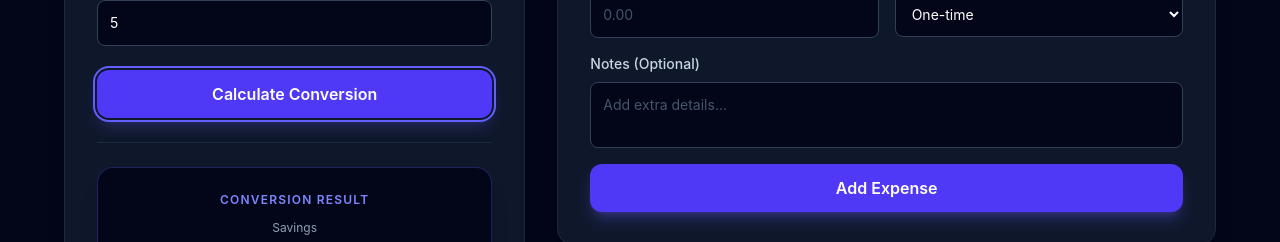
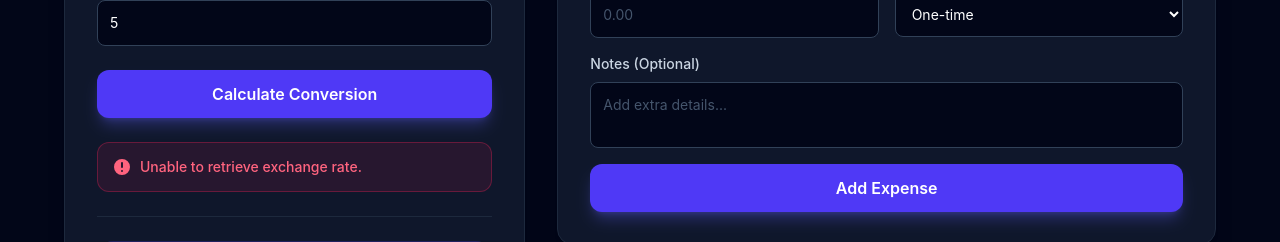
Before and after one commit to mohdriyaan/relocation-budget, a React (Vite) app in the folder client/: page /calculator in a window 1280 px wide. Both pictures are taken after typing "5" into the empty fields and a click on the button "Calculate Conversion". Shown: the part 461-703 px from the top of the page. Built offline with nearby package versions, Linux system fonts and the light colour scheme; no server answers.

Commit message:
feat: display exchange rate status

```diff
--- a/client/src/pages/Calculator.jsx
+++ b/client/src/pages/Calculator.jsx
@@ -40,14 +40,10 @@ const Calculator = () => {
 
   const [exchangeRateError, setExchangeRateError] = useState(null)
 
-  useEffect(()=>{
-    fetchRate(formData.originCurrency, formData.destinationCurrency)
-  },[formData.originCurrency,formData.destinationCurrency])
-
-  async function fetchRate(from,to){
+  async function fetchRate(from, to) {
     try {
       setIsRateLoading(true)
-      const result = await getExchangeRate(from,to)
+      const result = await getExchangeRate(from, to)
       setExchangeRateData(result.rate)
       setExchangeRateError(null)
     } catch (error) {
@@ -159,12 +155,13 @@ const Calculator = () => {
     ))
   }
 
-  function handleSubmit(event) {
+  async function handleSubmit(event) {
     event.preventDefault()
 
     const isSavingsValid = checkSavingsError(formData.savings)
+    const isPairValid = checkCurrencyPairError(formData.originCurrency, formData.destinationCurrency)
 
-    if (!isSavingsValid) {
+    if (!isSavingsValid || !isPairValid) {
       return;
     }
 
@@ -177,13 +174,14 @@ const Calculator = () => {
     }
 
     setResult(convertedAmount)
+    await fetchRate(formData.originCurrency, formData.destinationCurrency)
     setShowSummary(true)
   }
 
   const totalExpenses = calculateTotalExpenses(expenses)
   const oneTimeExpenses = calculateOneTimeExpenses(expenses)
   const monthlyExpenses = calculateMonthlyExpenses(expenses)
-  const remainingBudget = calculateRemainingBudget(formData.savings,totalExpenses)
+  const remainingBudget = calculateRemainingBudget(formData.savings, totalExpenses)
   const runway = calculateRunway(remainingBudget, monthlyExpenses)
 
   return (
@@ -248,17 +246,65 @@ const Calculator = () => {
                 error={errors.savings}
               />
 
+              {/* Submit Button with Loading Spinner */}
               <button
                 type="submit"
-                className="w-full bg-indigo-600 hover:bg-indigo-500 text-white font-semibold py-3 px-4 rounded-xl transition-all duration-200 shadow-lg shadow-indigo-500/30 focus:outline-none focus:ring-2 focus:ring-indigo-500 focus:ring-offset-2 focus:ring-offset-slate-900"
+                disabled={isRateLoading}
+                className="w-full bg-indigo-600 hover:bg-indigo-500 disabled:bg-indigo-600/50 disabled:cursor-not-allowed text-white font-semibold py-3 px-4 rounded-xl transition-all duration-200 shadow-lg shadow-indigo-500/30 focus:outline-none focus:ring-2 focus:ring-indigo-500 focus:ring-offset-2 focus:ring-offset-slate-900 flex items-center justify-center gap-2"
               >
-                Calculate Conversion
+                {isRateLoading ? (
+                  <>
+                    <svg
+                      className="animate-spin h-5 w-5 text-white"
+                      xmlns="http://www.w3.org/2000/svg"
+                      fill="none"
+                      viewBox="0 0 24 24"
+                    >
+                      <circle
+                        className="opacity-25"
+                        cx="12"
+                        cy="12"
+                        r="10"
+                        stroke="currentColor"
+                        strokeWidth="4"
+                      ></circle>
+                      <path
+                        className="opacity-75"
+                        fill="currentColor"
+                        d="M4 12a8 8 0 018-8V0C5.373 0 0 5.373 0 12h4zm2 5.291A7.962 7.962 0 014 12H0c0 3.042 1.135 5.824 3 7.938l3-2.647z"
+                      ></path>
+                    </svg>
+                    <span>Fetching Rates...</span>
+                  </>
+                ) : (
+                  "Calculate Conversion"
+                )}
               </button>
             </form>
 
-            {/* Conversion Summary Output */}
-            {showSummary && result !== null && (
+            {/* API Exchange Rate Error Banner */}
+            {exchangeRateError && (
+              <div
+                role="alert"
+                className="p-3.5 rounded-xl bg-rose-500/10 border border-rose-500/30 text-rose-400 text-sm flex items-center gap-2 font-medium"
+              >
+                <svg xmlns="http://www.w3.org/2000/svg" className="h-5 w-5 shrink-0" viewBox="0 0 20 20" fill="currentColor">
+                  <path fillRule="evenodd" d="M18 10a8 8 0 11-16 0 8 8 0 0116 0zm-7 4a1 1 0 11-2 0 1 1 0 012 0zm-1-9a1 1 0 00-1 1v4a1 1 0 002 0V6a1 1 0 00-1-1z" clipRule="evenodd" />
+                </svg>
+                <span>{exchangeRateError}</span>
+              </div>
+            )}
+
+            {/* Loading Skeleton / Summary Card */}
+            {showSummary && (
               <div className="pt-6 border-t border-slate-800">
+                {isRateLoading ? (
+                  <div className="bg-slate-950 rounded-2xl p-8 border border-slate-800 shadow-xl text-center space-y-4 animate-pulse">
+                    <div className="h-4 bg-slate-800 rounded w-1/3 mx-auto"></div>
+                    <div className="h-8 bg-slate-800 rounded w-2/3 mx-auto"></div>
+                    <div className="h-10 bg-slate-900 rounded-xl w-full"></div>
+                  </div>
+                ) : result !== null ? (
                   <CalculatorSummary
                     originCurrency={formData.originCurrency}
                     destinationCurrency={formData.destinationCurrency}
@@ -270,6 +316,7 @@ const Calculator = () => {
                     monthlyExpenses={monthlyExpenses}
                     runway={runway}
                   />
+                ) : null}
               </div>
             )}
           </div>
```
Lines whose indentation alone changed are shown as unchanged.
